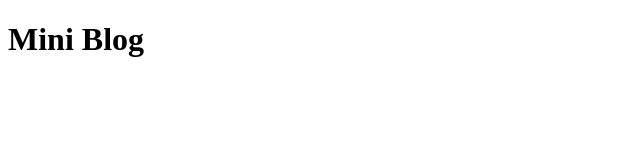
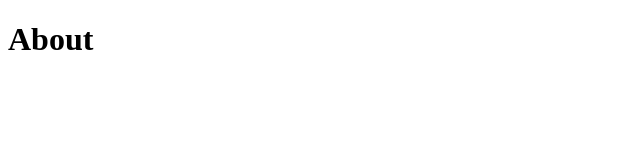
Before and after one commit to AntonioSabino/mini-blog-react, a React (Vite) app: page /about in a window 1280 px wide. Shown: the top 160 px of the page, without its empty margins (0-640 px from the left). Built offline with nearby package versions, Linux system fonts and the light colour scheme.

Commit message:
Configurando o react-router-dom

```diff
--- a/package.json
+++ b/package.json
@@ -12,7 +12,8 @@
   "dependencies": {
     "firebase": "^10.7.0",
     "react": "^18.2.0",
-    "react-dom": "^18.2.0"
+    "react-dom": "^18.2.0",
+    "react-router-dom": "^6.20.1"
   },
   "devDependencies": {
     "@types/react": "^18.2.37",
--- a/src/App.tsx
+++ b/src/App.tsx
@@ -1,10 +1,28 @@
+import { BrowserRouter, Route, Routes } from 'react-router-dom'
 import './App.css'
+import Home from './pages/Home'
+import About from './pages/About'
 
 function App() {
 	return (
-		<>
-			<h1>Mini Blog</h1>
-		</>
+		<BrowserRouter>
+			<div className='container'>
+				<Routes>
+					<Route
+						path='/'
+						element={<Home />}
+					/>
+					<Route
+						path='about'
+						element={<About />}
+					/>
+					<Route
+						path='*'
+						element={<h1>Not Found</h1>}
+					/>
+				</Routes>
+			</div>
+		</BrowserRouter>
 	)
 }
 
--- /dev/null
+++ b/src/pages/About/index.tsx
@@ -0,0 +1,7 @@
+// import styles from './About.module.css'
+
+const About = () => {
+	return <h1>About</h1>
+}
+
+export default About
--- /dev/null
+++ b/src/pages/Home/index.tsx
@@ -0,0 +1,7 @@
+// import styles from './Home.module.css'
+
+const Home = () => {
+	return <h1>Home</h1>
+}
+
+export default Home
```
Also changed, not shown: src/pages/About/About.module.css (added), src/pages/Home/Home.module.css (added), tsconfig.json (indentation only), 1 other file (tests, documents, lock files or other folders).
